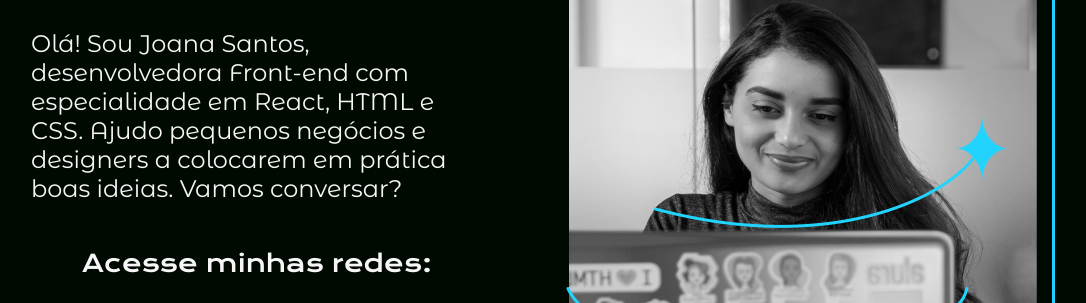
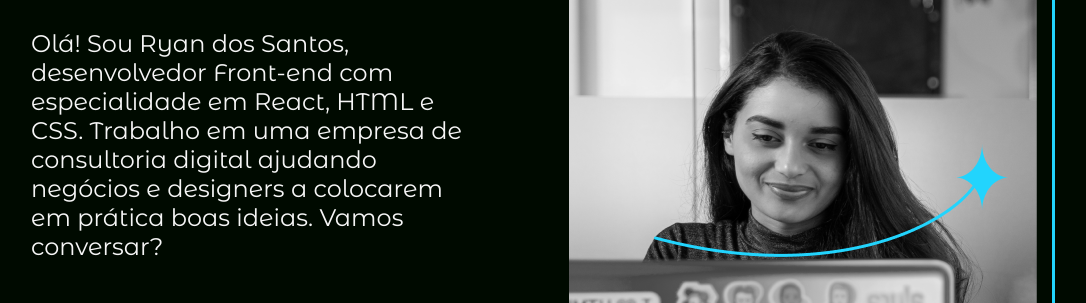
Before and after one commit to RyanHilario/alura-portfolio, a plain HTML site: page index.html in a window 1280 px wide. Shown: the part 304-607 px from the top of the page, without its empty margins (97-1183 px from the left). Drawn offline with nearby package versions, Linux system fonts and the light colour scheme; a script that the page names is missing.

Commit message:
Mudando informações do curso, para minhas pessoais

```diff
--- a/index.html
+++ b/index.html
@@ -28,7 +28,7 @@
 	<main class="container">
 		<section class="container_conteudo">
 			<h1 class="container_conteudo_titulo">Eleve seu negócio digital a outro nível <strong id="destaque">com um Front-end de qualidade!</strong></h1>
-			<p class="container_conteudo_texto">Olá! Sou Joana Santos, desenvolvedora Front-end com especialidade em React, HTML e CSS. Ajudo pequenos negócios e designers a colocarem em prática boas ideias. Vamos conversar?</p>
+			<p class="container_conteudo_texto">Olá! Sou Ryan dos Santos, desenvolvedor Front-end com especialidade em React, HTML e CSS. Trabalho em uma empresa de consultoria digital ajudando negócios e designers a colocarem em prática boas ideias. Vamos conversar?</p>
 
 			<div class="container_conteudo_botoes">
 				<h2 class="container_conteudo_subtitulo">Acesse minhas redes:</h2>
```
